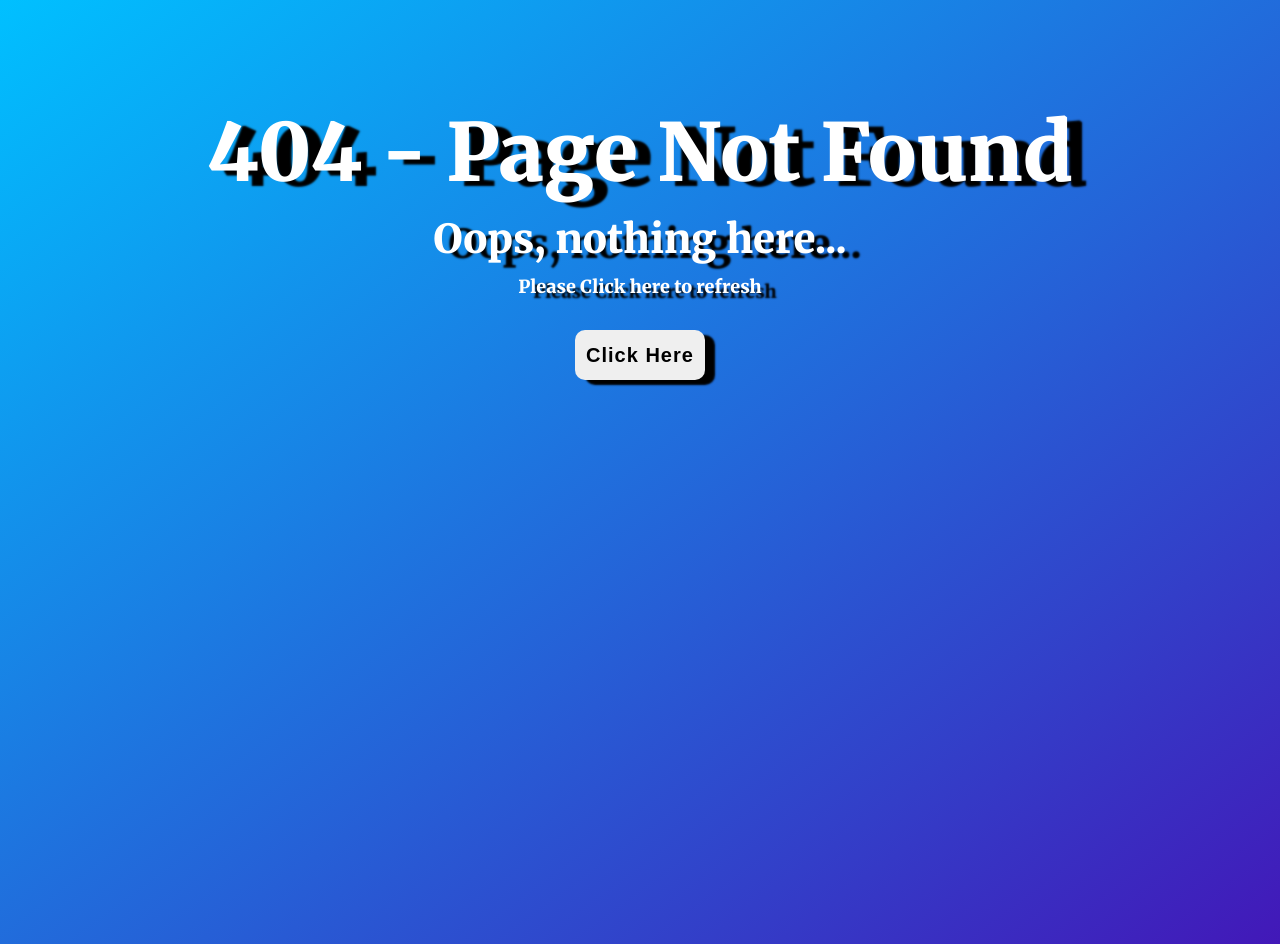
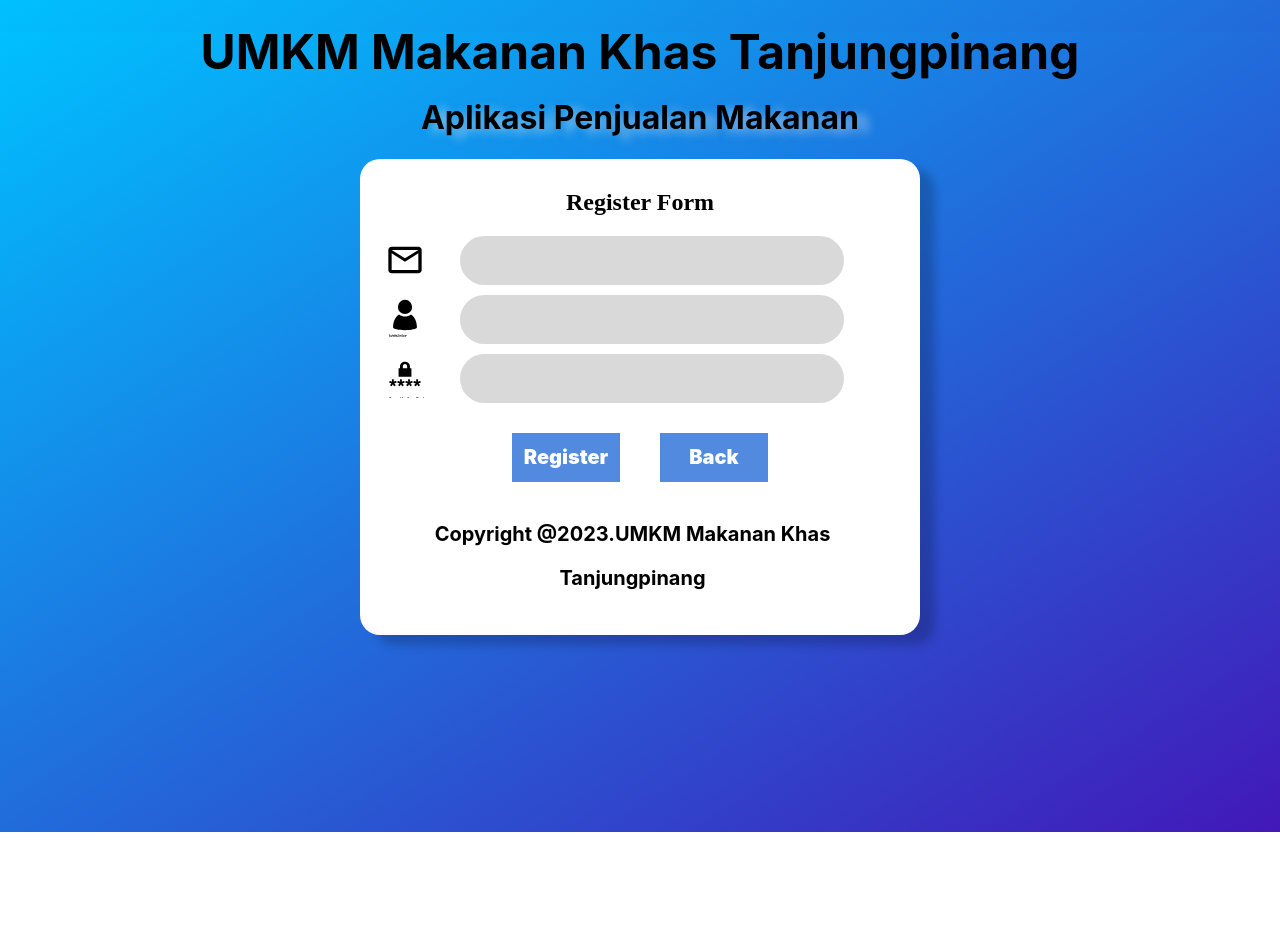
Before and after one commit to steby123/Web_Acc, a React (Vite) app: page /register in a window 1280 px wide. Before the commit this address led to /not-found. After the commit the page ends 832 px from the top, so only its background shows below. Built offline with nearby package versions, Linux system fonts and the light colour scheme.

Commit message:
Your commit message here

```diff
--- a/src/App.jsx
+++ b/src/App.jsx
@@ -1,12 +1,13 @@
-import './App.css'
 import LoginForm from './pages/Login/Login';
 import { BrowserRouter, Switch, Route, Redirect } from 'react-router-dom/cjs/react-router-dom.min';
 import Penjualan from './pages/Penjualan/Penjualan';
 import Produk from './pages/Produk/Produk';
 import DashBoard from './pages/Dashboard/Dashboard';
 import NotFound from './pages/NotFound/NotFound';
+import SignUp from './pages/signup/SignUp';
 
 const App =() => {
+
 
   return (
     <>
@@ -15,7 +16,10 @@ const App =() => {
           <Route exact path="/">
             <LoginForm />
           </Route>
-          <Route exact path="/dashboard">
+          <Route path="/register">
+            <SignUp />
+          </Route>
+          <Route path="/dashboard">
             <DashBoard />
           </Route>
           <Route path="/penjualan">
@@ -27,7 +31,9 @@ const App =() => {
           <Route path="/not-found">
             <NotFound />
           </Route>
-          <Redirect to="/not-found" />
+          <Route path="*">
+            <Redirect to="/not-found" />
+          </Route>
         </Switch>
       </BrowserRouter>
     </>
--- a/src/component/Navbar/Navbar.css
+++ b/src/component/Navbar/Navbar.css
@@ -1,9 +1,10 @@
+/* Base styles for larger screens */
 .navbar {
     position: fixed;
     background: rgba(255, 255, 255, 1);
     width: 80%;
     height: 95px;
-    box-shadow: 0px 4px 4px rgba(0, 0, 0, 0.25);
+    box-shadow: 10px 10px 10px rgba(0, 0, 0, 0.25);
     top: 0;
     right: 0;
     z-index: 1000;
@@ -24,26 +25,37 @@
 
 .logo {
     display: inline;
+    border: 2px solid black;
+    margin-top: 25px;
 }
 
 .e1 {
-    padding: 5px;
-    margin-top: 20px;
+    padding: 10px;
+    margin-right: 30px;
     display: inline-block;
-    height: 50px;
+    height: 40px;
     width: 50px;
 }
 
+/* Media query for smaller screens (up to 768px) */
 @media only screen and (max-width: 768px) {
     .navbar {
-        width: 100%; /* Set the width to 100% for mobile devices */
+        width: 100%;
     }
 
     .date {
-        width: 100%; /* Adjust the width for mobile devices */
+        width: 100%;
     }
 
     .margin {
-        padding: 0 10px; /* Adjust padding for smaller screens */
+        padding: 0 10px;
+    }
+
+    .logo {
+        margin-top: 15px; /* Adjust margin for smaller screens */
+    }
+
+    .e1 {
+        margin-right: 10px; /* Adjust margin for smaller screens */
     }
 }
--- a/src/component/Navbar/Navbar.jsx
+++ b/src/component/Navbar/Navbar.jsx
@@ -1,5 +1,6 @@
 import { useState, useEffect } from 'react';
 import UserIcon from '../../assets/noun-user-6247989.svg';
+import LogOutIcon from '../../assets/logout_FILL0_wght400_GRAD0_opsz24.svg';
 import './Navbar.css';
 
 const Navbar = () => {
@@ -32,6 +33,7 @@ const Navbar = () => {
                 <div className="date">{formatDate}</div>
                 <div className="logo">
                     <img src={UserIcon} alt='user' className='e1' />
+                    <img src={LogOutIcon} alt='user' className='e1' />
                 </div>
             </div>
         </div>
--- a/src/component/Sidebar/Sidebar.css
+++ b/src/component/Sidebar/Sidebar.css
@@ -1,55 +1,3 @@
-body {
-    font-family: 'Inter', sans-serif;
-    font-size: 12px;
-    line-height: 17px;
-    letter-spacing: 0em;
-    text-align: left;
-}
-
-.sidenav {
-    height: 100%;
-    width: 375px; /* Adjust the width as needed */
-    position: fixed;
-    z-index: 1;
-    top: 0;
-    left: -375px; /* Initially hide the sidebar off-screen */
-    background-color: rgba(255, 255, 255, 1);
-    box-shadow: 0px 4px 4px rgba(0, 0, 0, 0.25);
-    overflow-x: hidden;
-    padding-top: 20px;
-    transition: 0.5s;
-
-    @media only screen and (min-width: 768px) {
-        left: 0;
-    }
-}
-
-.sidenav a,
-.dropdown-btn {
-    padding: 10px 16px;
-    text-decoration: none;
-    font-size: 20px;
-    color: rgba(0, 0, 0, 1);
-    display: block;
-    border: none;
-    background: none;
-    width: 100%;
-    text-align: left;
-    cursor: pointer;
-    outline: none;
-    font-family: Inter;
-    font-size: 24px;
-    font-weight: 900;
-    line-height: 17px;
-    letter-spacing: 0em;
-    text-align: left;
-    transition: 0.5s;
-
-    &:hover {
-        background-color: #f0f0f0;
-    }
-}
-
 .tanjungpinang h2 {
     margin-top: -5%;
     padding: 10% 0 0 10%; /* top right bottom left */
@@ -64,13 +12,13 @@ body {
 
 .sidenav {
     height: 100%;
-    width: 375px;
+    width: 20%;
     position: fixed;
     z-index: 1;
     top: 0;
     left: -375px;
     background-color: rgba(255, 255, 255, 1);
-    box-shadow: 0px 4px 4px rgba(0, 0, 0, 0.25);
+    box-shadow: 10px 4px 4px rgba(0, 0, 0, 0.25);
     overflow-x: hidden;
     padding-top: 20px;
     transition: 0.5s;
--- a/src/firebase/firebase.jsx
+++ b/src/firebase/firebase.jsx
@@ -16,4 +16,5 @@ const app = initializeApp(firebaseConfig);
 const auth = getAuth(app);
 const db = getFirestore(app);
 const provider = new GoogleAuthProvider();
-export { app, auth, db, provider };
+const projectAuth = auth;
+export { app, auth, db, provider, projectAuth };
--- a/src/pages/Login/Login.jsx
+++ b/src/pages/Login/Login.jsx
@@ -1,6 +1,7 @@
 import { useEffect, useState } from 'react';
 import { auth, provider } from '../../firebase/firebase';
 import { signInWithPopup } from 'firebase/auth';
+import { Link } from 'react-router-dom/cjs/react-router-dom.min';
 import LoginUser from '../../assets/noun-user-1994976.svg';
 import PassWordUser from '../../assets/noun-password-1648593.svg';
 import './Login.css';
@@ -89,6 +90,7 @@ const LoginForm = () => {
                     <div className="text2">
                         <p> Copyright @2023.UMKM Makanan Khas</p>
                         <p>Tanjungpinang</p>
+                        <p>Don't have account? <Link to="/register">SignUp</Link></p>
                     </div>
                 </form>
             </div>
--- /dev/null
+++ b/src/pages/hook/useSignUp.jsx
@@ -0,0 +1,33 @@
+import { useState } from "react";
+import { getAuth, createUserWithEmailAndPassword, updateProfile } from "firebase/auth";
+
+const UserSignUp = () => {
+  const [error, setError] = useState(null);
+  const [isPending, setIsPending] = useState(false);
+
+  const signup = async (email, password, username) => {
+    setError(null);
+    setIsPending(true);
+
+    try {
+      const auth = getAuth();
+      const res = await createUserWithEmailAndPassword(auth, email, password);
+      console.log(res.user);
+
+      if (!res) {
+        throw new Error('Could not complete signup');
+      }
+
+      await updateProfile(auth.currentUser, { displayName: username });
+      setIsPending(false);
+    } catch (err) {
+      console.error(err.message);
+      setError(err.message);
+      setIsPending(false);
+    }
+  };
+
+  return { error, isPending, signup };
+};
+
+export default UserSignUp;
--- /dev/null
+++ b/src/pages/signup/SignUp.css
@@ -0,0 +1,140 @@
+@import url('https://fonts.googleapis.com/css2?family=Merriweather:wght@900&display=swap');
+
+.container {
+    margin: 0;
+    padding: 0;
+    text-align: center;
+    flex-direction: column;
+    align-items: center;
+    justify-content: center;
+}
+
+.container .text h1 {
+    font-family: Inter;
+    font-size: 3rem;
+    font-weight: 700;
+    line-height: 39px;
+    letter-spacing: 0em;
+    color:black;
+    text-align: center;
+}
+
+.container .text1 h2 {
+    font-family: Inter;
+    font-size: 2rem;
+    font-weight: 700;
+    line-height: 29px;
+    letter-spacing: 0em;
+    color: black;
+    text-shadow: 10px 4px 10px rgba(238, 234, 234, 0.507);
+}
+
+.form-container {
+    display: flex;
+    justify-content: center;
+    align-items: center;
+    width: 100%;
+}
+
+.form-container form {
+    width: 100%;
+    max-width: 540px;
+    margin: 0 auto;
+    padding: 10px;
+    background-color: rgba(255, 255, 255, 1);
+    box-shadow: 15px 10px 10px rgba(0, 0, 0, 0.20);
+    border-radius: 20px;
+}
+
+.form-container form .image-input {
+    display: flex;
+    align-items: center;
+    margin: 10px;
+}
+
+.form-container form .image-input img {
+    width: 50px;
+    height: 40px;
+}
+
+.form-container form input[type="email"],
+.form-container form input[type="text"],
+.form-container form input[type="password"] {
+    padding: 10px;
+    width: 70%;
+    margin-left: 30px;
+    max-width: 400px;
+    background-color: rgba(217, 217, 217, 1);
+    border: none;
+    color: rgba(0, 0, 0, 1);
+    font-family: Inter;
+    font-size: 20px;
+    font-weight: bold;
+    line-height: 29px;
+    letter-spacing: 0em;
+    text-align: left;
+    color: black;
+    border-radius: 30px;
+}
+
+.form-container form .opacity {
+    margin: 20px;
+    padding: 10px;
+    width: 20%;
+    max-width: 600px;
+    background-color: rgba(81, 138, 222, 1);
+    border: none;
+    color: rgba(255, 255, 255, 1);
+    font-family: Inter;
+    font-size: 20px;
+    font-weight: 1000;
+    line-height: 29px;
+    letter-spacing: 0em;
+    text-align: center;
+    cursor: pointer;
+    transition: 0.5s;
+}
+
+.form-container .opacity:hover {
+    background-color: rgb(0, 91, 228);
+    color: #dadada;
+    transition: 0.5s;
+    border-radius: 20px;
+}
+
+.text2 p{
+width: 100%;
+  max-width: 525px;
+  font-family: Inter;
+  font-size: 20px;
+  font-weight: 700;
+  line-height: 24px;
+  letter-spacing: 0em;
+  text-align: center;
+}
+
+@media (max-width: 768px) {
+    .container .text h1 {
+        font-size: 28px;
+        line-height: 34px;
+    }
+
+    .container .text1 h2 {
+        font-size: 20px;
+        line-height: 24px;
+    }
+
+    .form-container form {
+        padding: 15px;
+    }
+
+    .form-container form .opacity {
+        width: 75%;
+        max-width: 100%;
+    }
+
+    .text2 p{
+        font-size: 18px;
+        line-height: 22px;
+    }
+}
--- /dev/null
+++ b/src/pages/signup/SignUp.jsx
@@ -0,0 +1,79 @@
+import { useState } from 'react';
+import LoginUser from '../../assets/noun-user-1994976.svg';
+import PassWordUser from '../../assets/noun-password-1648593.svg';
+import EmailUser from '../../assets/mail_FILL0_wght400_GRAD0_opsz24.svg';
+import UserSignUp from '../hook/useSignUp';
+import './SignUp.css';
+
+const SignUp = () => {
+    const [email, setEmail] = useState('');
+    const [username, setUsername] = useState('');
+    const [password, setPassword] = useState('');
+
+    const {signup, isPending, error } = UserSignUp();
+
+    const validateForm = (event) => {
+        event.preventDefault();
+        signup(email,username, password);
+    };
+
+    const backHandler = () => {
+        window.location.href="http://localhost:5173/"
+    }
+
+    return (
+        <div className="container">
+            <div className="text">
+                <h1>UMKM Makanan Khas Tanjungpinang</h1>
+            </div>
+            <div className="text1">
+                <h2>Aplikasi Penjualan Makanan</h2>
+            </div>
+            <div className="form-container">
+                <form onSubmit={validateForm}>
+                <h2>Register Form</h2>
+                {isPending && <p>Loading...</p>}
+                {error && <p>{error}</p>}
+                    <div className="image-input">
+                    <img src={EmailUser} alt='user' />
+                        <input
+                            type="email"
+                            id="email"
+                            name="email"
+                            value={email}
+                            onChange={(e) => setEmail(e.target.value)}
+                        />
+                    </div>
+                    <div className="image-input">
+                    <img src={LoginUser} alt='user' />
+                        <input
+                            type="text"
+                            id="username"
+                            name="text"
+                            value={username}
+                            onChange={(e) => setUsername(e.target.value)}
+                        />
+                    </div>
+                    <div className="image-input">
+                    <img src={PassWordUser} alt='password' />
+                        <input
+                            type="password"
+                            id="password"
+                            name="password"
+                            value={password}
+                            onChange={(e) => setPassword(e.target.value)}
+                        />
+                    </div>
+                    {!isPending && <button className="opacity" type="submit">Register</button>}
+                    {!isPending && <button className='opacity' type='submit' onClick={backHandler}>Back</button>}
+                    <div className="text2">
+                        <p> Copyright @2023.UMKM Makanan Khas</p>
+                        <p>Tanjungpinang</p>
+                    </div>
+                </form>
+            </div>
+        </div>
+    );
+}
+
+export default SignUp;
```
Also changed, not shown: src/pages/hook/useSignOut.jsx (added, +32 -0 lines), src/assets/logout_FILL0_wght400_GRAD0_opsz24.svg (added), src/assets/mail_FILL0_wght400_GRAD0_opsz24.svg (added).
